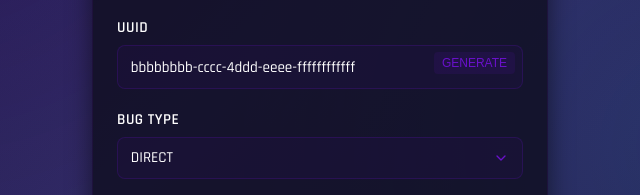
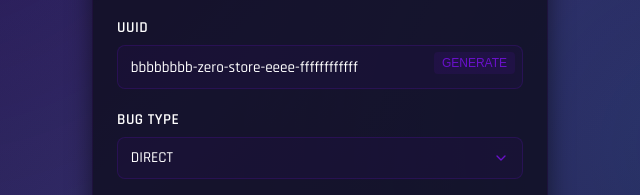
Before and after one commit to u2sz/cfvlCloud, a plain HTML site: page web/sub.html in a window 1280 px wide. Shown: the part 414-609 px from the top of the page, 320-960 px from the left. Drawn offline with nearby package versions, Linux system fonts and the light colour scheme; no server answers.

Commit message:
Update sub.html

```diff
--- a/web/sub.html
+++ b/web/sub.html
@@ -70,7 +70,7 @@
 
                 <div class="form-group uuid-group">
                     <label for="uuid">UUID</label>
-                    <input type="text" id="uuid" class="form-control" value="bbbbbbbb-cccc-4ddd-eeee-ffffffffffff" required>
+                    <input type="text" id="uuid" class="form-control" value="bbbbbbbb-zero-store-eeee-ffffffffffff" required>
                     <button type="button" id="generateUuid" class="uuid-generate">GENERATE</button>
                 </div>
 
```
